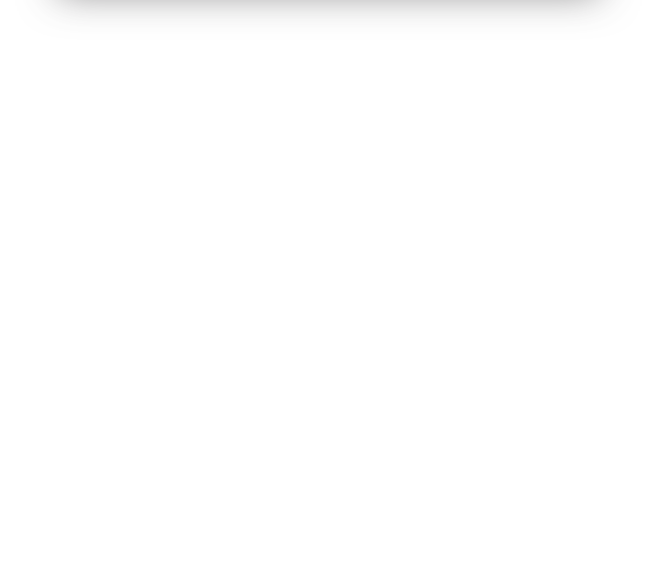
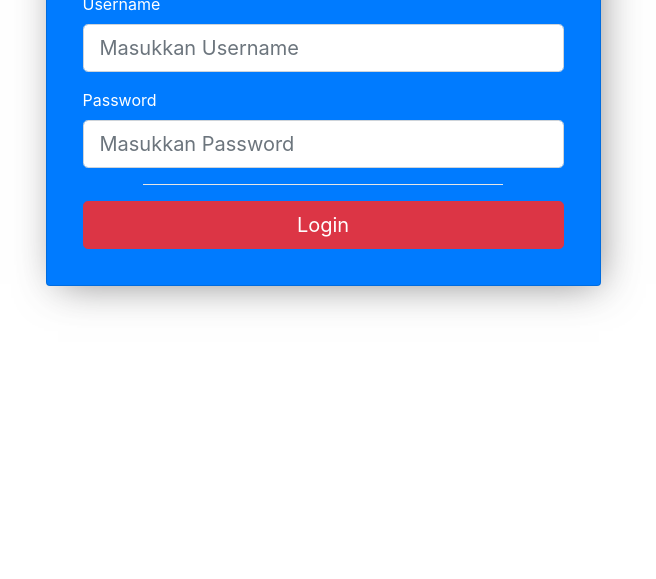
Before and after one commit to imronpuji/components, a plain HTML site: page login-bootstrap.html in a window 1280 px wide. Shown: the part 599-1178 px from the top of the page, without its empty margins (317-973 px from the left). Before the commit the page ends 800 px from the top, so only its background shows below. Drawn offline with nearby package versions, Linux system fonts and the light colour scheme.

Commit message:
login.css

```diff
--- a/login-bootstrap.html
+++ b/login-bootstrap.html
@@ -1,22 +1,13 @@
 <!DOCTYPE html>
 <html lang="en">
 <head>
+    <link rel="stylesheet" href="login.css">
     <meta charset="UTF-8">
     <meta name="viewport" content="width=device-width, initial-scale=1.0">
     <title>Login Page</title>
     <link rel="stylesheet" href="https://stackpath.bootstrapcdn.com/bootstrap/4.5.2/css/bootstrap.min.css" integrity="sha384-JcKb8q3iqJ61gNV9KGb8thSsNjpSL0n8PARn9HuZOnIxN0hoP+VmmDGMN5t9UJ0Z" crossorigin="anonymous">
 
-    <style>
-        html, body, .container {
-            height: 100%;
-        }
-        .card {
-            border-radius: 10px;
-            -webkit-box-shadow: 5px 5px 39px -7px rgba(64,63,64,0.62);
-            -moz-box-shadow: 5px 5px 39px -7px rgba(64,63,64,0.62);
-            box-shadow: 5px 5px 39px -7px rgba(64,63,64,0.62);
-        }
-    </style>
+
 
 </head>
 <body>
--- /dev/null
+++ b/login.css
@@ -0,0 +1,9 @@
+    html, body, .container {
+            height: 120%;
+        }
+        .card {
+            border-radius: 10px;
+            -webkit-box-shadow: 5px 5px 39px -7px rgba(0,0,64,0.62);
+            -moz-box-shadow: 5px 5px 39px -7px rgba(0,0,0,0.62);
+            box-shadow: 5px 5px 39px -7px rgba(64,63,64,0.62);
+        }
```
